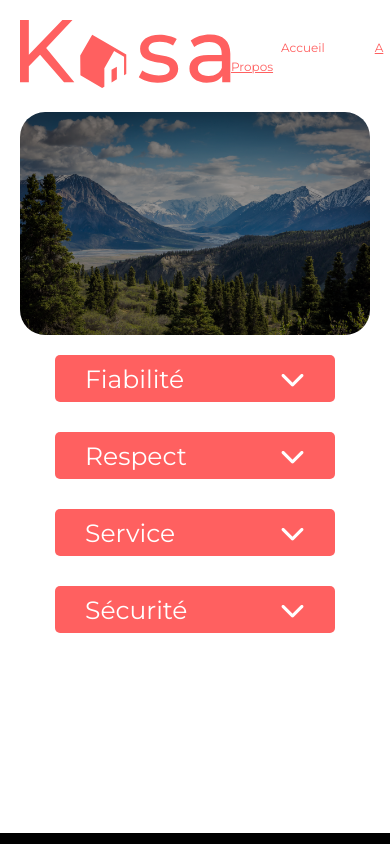
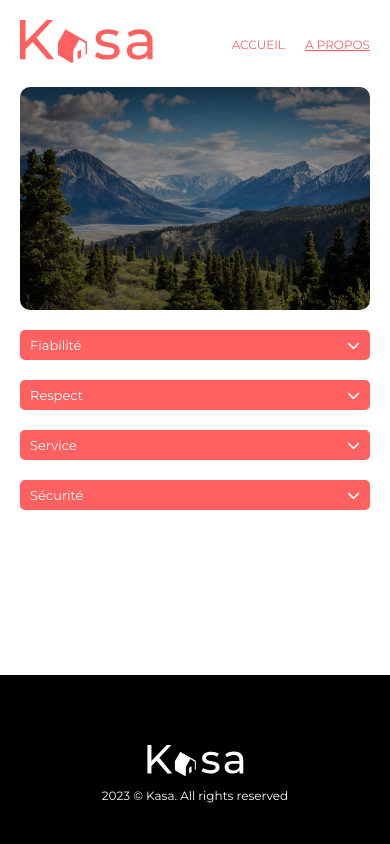
Before and after one commit to CharonTom/Kasa, a React (Create React App) app: page /about in a window 390 px wide. Shown: the top 844 px of the page. Built offline with nearby package versions, Linux system fonts and the light colour scheme.

Commit message:
Responsive Layouts About Error

```diff
--- a/src/pages/404/404.jsx
+++ b/src/pages/404/404.jsx
@@ -5,7 +5,7 @@ function Error() {
     <div className="error">
       <div className="error__big">404</div>
       <div className="error__text">
-        Oups! la page que vous demandez n'existe pas
+        Oups! la page que vous demandez n'existe pas.
       </div>
       <Link to="/" className="error__link">
         Retourner sur la page d'Accueil
--- a/src/scss/components/Banner.scss
+++ b/src/scss/components/Banner.scss
@@ -7,6 +7,7 @@
   position: relative;
   @media (max-width: 600px) {
     margin-bottom: 20px;
+    border-radius: 10px;
   }
 
   & h1 {
@@ -22,5 +23,8 @@
     border-radius: 25px;
     object-fit: cover;
     filter: brightness(0.6);
+    @media (max-width: 600px) {
+      border-radius: 10px;
+    }
   }
 }
--- a/src/scss/components/Collapse.scss
+++ b/src/scss/components/Collapse.scss
@@ -3,9 +3,11 @@
 }
 
 .collapse {
-  width: 80%;
   margin-bottom: 30px;
   overflow: hidden;
+  @media (max-width: 600px) {
+    margin-bottom: 20px;
+  }
 
   &__header {
     background-color: $primary-color;
@@ -15,9 +17,13 @@
     align-items: center;
     justify-content: space-between;
     color: white;
-    padding-left: 30px;
-    padding-right: 30px;
-    font-size: 25px;
+    padding: 0 25px 0 20px;
+    font-size: 24px;
+    @media (max-width: 600px) {
+      font-size: 13px;
+      height: 30px;
+      padding: 0 10px 0 10px;
+    }
 
     &__arrow {
       cursor: pointer;
@@ -39,6 +45,9 @@
     z-index: -1;
     & p {
       margin: 0px;
+      @media (max-width: 600px) {
+        font-size: 12px;
+      }
     }
   }
 }
--- a/src/scss/layouts/Footer.scss
+++ b/src/scss/layouts/Footer.scss
@@ -6,15 +6,23 @@
   flex-direction: column;
   justify-content: flex-end;
   align-items: center;
-  margin-top: 40px;
+  //margin-top: 35px;
+
   @media (max-width: 600px) {
     justify-content: center;
+    & svg {
+      height: 31px;
+    }
   }
 
   &__text {
     font-size: 24px;
     font-weight: 500;
     color: white;
-    padding-bottom: 15px;
+    padding-bottom: 20px;
+    @media (max-width: 600px) {
+      font-size: 12px;
+      padding-bottom: 0;
+    }
   }
 }
--- a/src/scss/layouts/Header.scss
+++ b/src/scss/layouts/Header.scss
@@ -7,6 +7,13 @@
     margin: 20px 20px 0px 20px;
   }
 
+  &__img {
+    height: 62px;
+    @media (max-width: 600px) {
+      height: 43px;
+    }
+  }
+
   &__link a {
     @include link;
     padding-left: 50px;
@@ -14,6 +21,8 @@
     font-weight: 500;
     @media (max-width: 600px) {
       font-size: 12px;
+      padding-left: 20px;
+      text-transform: uppercase;
     }
 
     &:hover {
--- a/src/scss/pages/404.scss
+++ b/src/scss/pages/404.scss
@@ -8,12 +8,21 @@
     font-size: 288px;
     font-weight: 700;
     margin-top: 60px;
+    @media (max-width: 600px) {
+      font-size: 96px;
+      margin-top: 150px;
+    }
   }
 
   &__text {
     font-size: 36px;
     font-weight: 500;
     margin-top: 15px;
+    @media (max-width: 600px) {
+      font-size: 18px;
+      margin-top: 0px;
+      padding: 0 40px 0 40px;
+    }
   }
 
   &__link {
@@ -22,5 +31,9 @@
     margin-top: 100px;
     margin-bottom: 100px;
     color: $primary-color;
+    @media (max-width: 600px) {
+      font-size: 14px;
+      margin: 120px 0 200px 0;
+    }
   }
 }
--- a/src/scss/pages/Apropos.scss
+++ b/src/scss/pages/Apropos.scss
@@ -1,3 +1,6 @@
 .section_collapse_about {
-  margin-bottom: 200px;
+  margin: 0 9% 200px 9%;
+  @media (max-width: 600px) {
+    margin: 0 0 165px 0;
+  }
 }
```
